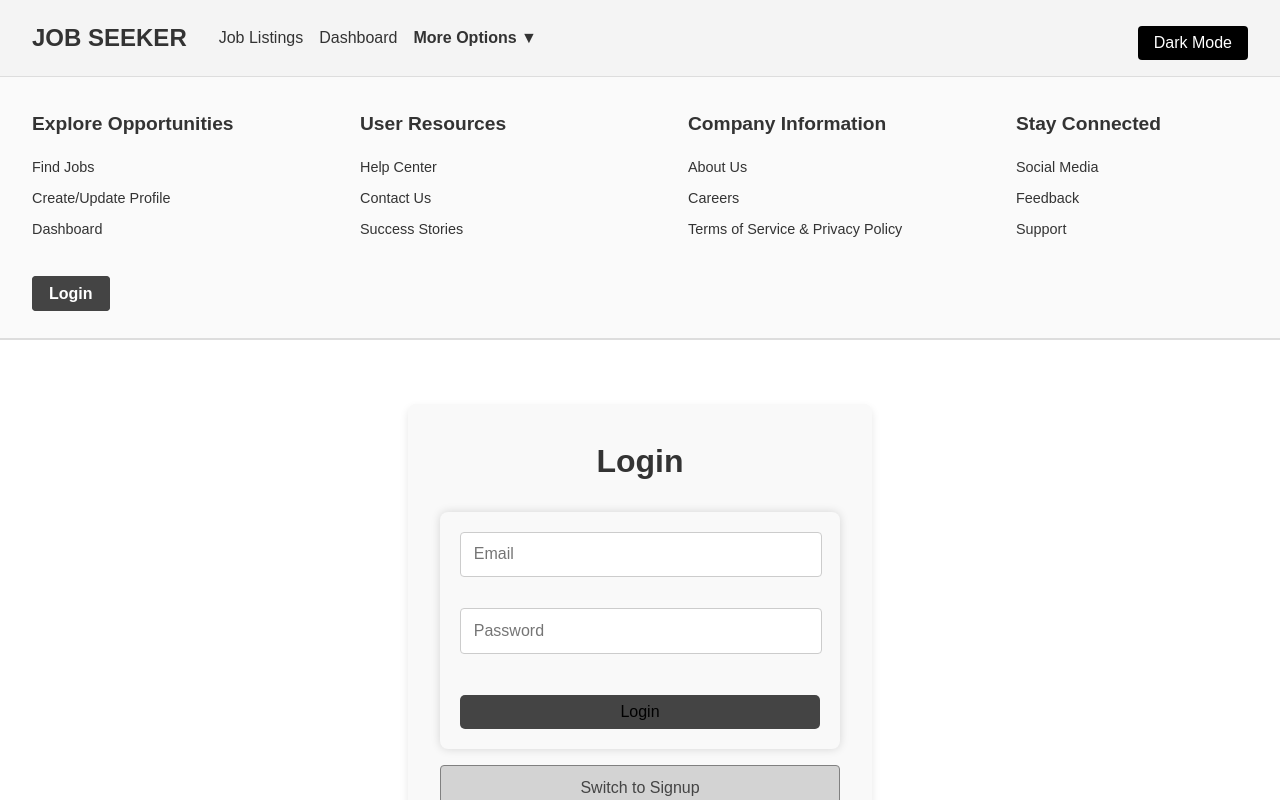
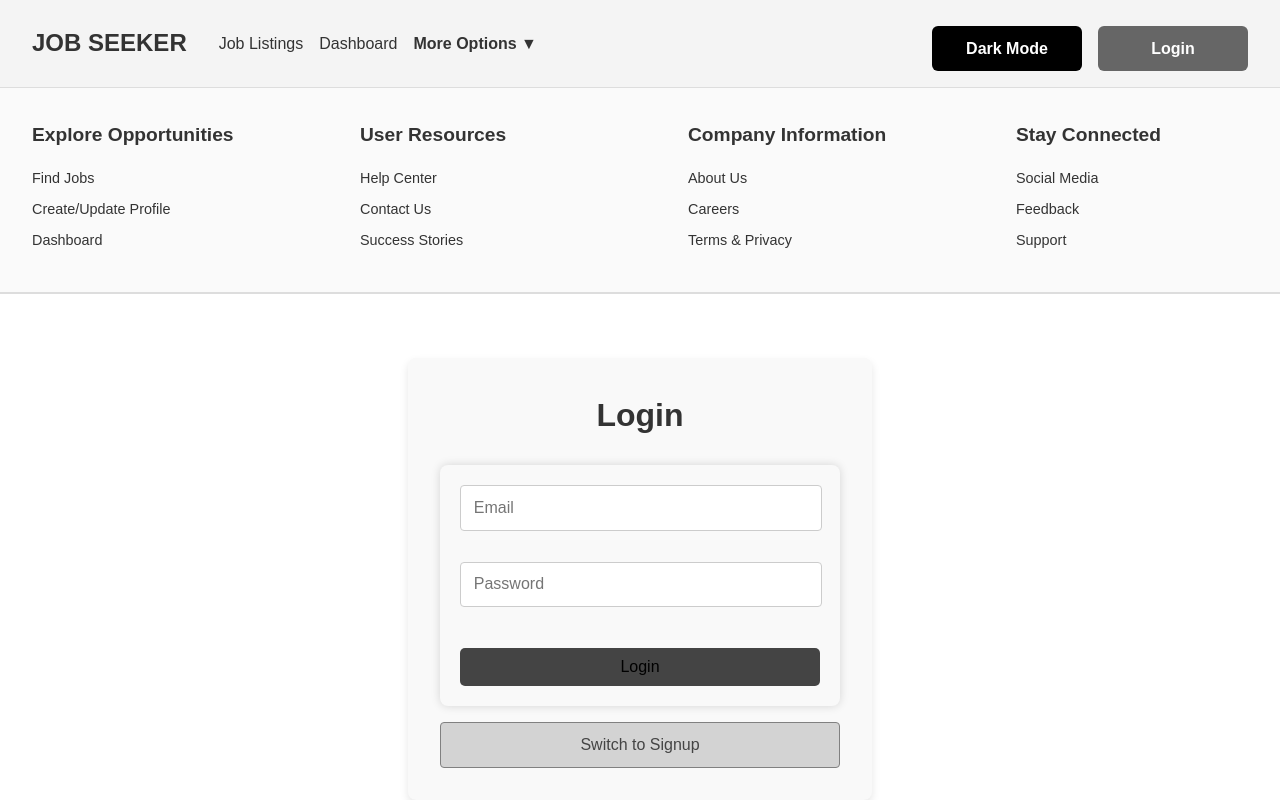
Before and after one commit to nikhilmujeeb/job-board-fe, a React (Create React App) app: page /login in a window 1280 px wide. Both pictures are taken after a click on the element "More Options ▼". Shown: the top 800 px of the page. Built offline with nearby package versions, Linux system fonts and the light colour scheme.

Commit message:
first commit

```diff
--- a/src/App.jsx
+++ b/src/App.jsx
@@ -19,7 +19,6 @@ import Feedback from './pages/Feedback';
 import SocialMedia from './pages/SocialMedia';
 import Support from './pages/Support';
 import TermsAndPrivacy from './pages/TermsOfService';
-import JobSeekerDashboard from "./pages/JobSeekerDashboard";
 import EmployerDashboard from "./pages/EmployerDashboard";
 import UserDashboard from './pages/UserDashboard';
 
@@ -42,7 +41,6 @@ const App = () => (
           <Route path="/social-media" element={<SocialMedia />} />
           <Route path="/support" element={<Support />} />
           <Route path="/terms-and-privacy" element={<TermsAndPrivacy />} />
-          <Route path="/user" element={<JobSeekerDashboard />} />
           <Route path="/employer" element={<EmployerDashboard />} />
           <Route path="/user-dashboard" element={<UserDashboard />} />
           <Route
--- a/src/components/Navbar.jsx
+++ b/src/components/Navbar.jsx
@@ -5,9 +5,19 @@ import "../styles/Navbar.css";
 
 const Navbar = () => {
   const { theme, toggleTheme } = useTheme();
-  const [isAuthenticated, setIsAuthenticated] = useState(!!localStorage.getItem("authToken"));
+  const [isAuthenticated, setIsAuthenticated] = useState(
+    !!localStorage.getItem("authToken")
+  );
   const [isExpanded, setIsExpanded] = useState(false);
   const navigate = useNavigate();
+
+  useEffect(() => {
+    const authCheckInterval = setInterval(() => {
+      setIsAuthenticated(!!localStorage.getItem("authToken"));
+    }, 1000);
+
+    return () => clearInterval(authCheckInterval);
+  }, []);
 
   const handleLogout = () => {
     localStorage.clear();
@@ -17,19 +27,16 @@ const Navbar = () => {
   };
 
   const toggleNavbar = () => {
-    setIsExpanded(!isExpanded);
+    setIsExpanded((prev) => !prev);
   };
 
   return (
     <nav className={`navbar ${theme}`}>
       <div className="navbar-container">
-        {/* Logo */}
         <div className="navbar-left">
           <Link to="/" className="logo-link">
             <span className="logo-text">JOB SEEKER</span>
           </Link>
-
-          {/* Navbar Links */}
           <div className="navbar-links">
             <Link to="/job-listings">Job Listings</Link>
             <Link to="/dashboard">Dashboard</Link>
@@ -38,16 +45,21 @@ const Navbar = () => {
             </div>
           </div>
         </div>
-
-        {/* Theme Toggle and Auth Links */}
         <div className="navbar-right">
           <button className="theme-button" onClick={toggleTheme}>
             {theme === "light" ? "Dark" : "Light"} Mode
           </button>
+          {isAuthenticated ? (
+            <button onClick={handleLogout} className="auth-button">
+              Logout
+            </button>
+          ) : (
+            <button to="/login" className="auth-button">
+              Login
+            </button>
+          )}
         </div>
       </div>
-
-      {/* Dropdown Menu */}
       {isExpanded && (
         <div className="dropdown-expanded">
           <div className="dropdown-column">
@@ -66,24 +78,13 @@ const Navbar = () => {
             <h3>Company Information</h3>
             <Link to="/about-us">About Us</Link>
             <Link to="/careers">Careers</Link>
-            <Link to="/terms-and-privacy">Terms of Service & Privacy Policy</Link>
+            <Link to="/terms-and-privacy">Terms & Privacy</Link>
           </div>
           <div className="dropdown-column">
             <h3>Stay Connected</h3>
             <Link to="/social-media">Social Media</Link>
             <Link to="/feedback">Feedback</Link>
             <Link to="/support">Support</Link>
-          </div>
-          <div>
-          {isAuthenticated ? (
-            <button onClick={handleLogout} className="auth-button logout-button">
-              Logout
-            </button>
-          ) : (
-            <Link to="/login" className="auth-button login-button">
-              Login
-            </Link>
-          )}
           </div>
         </div>
       )}
--- a/src/pages/JobSeekerDashboard.jsx
+++ /dev/null
@@ -1,59 +0,0 @@
-import React, { useEffect, useState } from "react";
-import { useNavigate } from "react-router-dom";
-import axios from "axios";
-import "../styles/jobSeekerDashboard.css";
-
-const JobSeekerDashboard = () => {
-  const [jobs, setJobs] = useState([]);
-  const navigate = useNavigate();
-
-  useEffect(() => {
-    const fetchJobs = async () => {
-      try {
-        const token = localStorage.getItem("token");
-        if (!token) {
-          alert("Please log in.");
-          navigate("/login");
-          return;
-        }
-
-        const response = await axios.get(
-          "https://job-board-be-vk4x.onrender.com/api/job",
-          {
-            headers: {
-              Authorization: `Bearer ${token}`,
-            },
-          }
-        );
-        setJobs(response.data.jobs || []);
-      } catch (error) {
-        console.error("Error fetching jobs:", error);
-        setJobs([]);
-      }
-    };
-
-    fetchJobs();
-  }, [navigate]);
-
-  return (
-    <div className="jobseeker-dashboard">
-      <h1>Job Seeker Dashboard</h1>
-      <p>Explore job opportunities and apply to the ones that match your skills.</p>
-      {jobs.length === 0 ? (
-        <p>No jobs available.</p>
-      ) : (
-        <ul className="job-list">
-          {jobs.map((job) => (
-            <li key={job._id}>
-              <h2>{job.title}</h2>
-              <p>{job.company} - {job.location}</p>
-              <button onClick={() => alert("Apply for " + job.title)}>Apply</button>
-            </li>
-          ))}
-        </ul>
-      )}
-    </div>
-  );
-};
-
-export default JobSeekerDashboard;
--- a/src/styles/Navbar.css
+++ b/src/styles/Navbar.css
@@ -1,7 +1,6 @@
 body {
   background-color: #f4f4f4;
   color: #333;
-  position: sticky;
   transition: background-color 0.3s, color 0.3s;
 }
 
@@ -24,17 +23,6 @@ body {
   display: flex;
   align-items: center;
   gap: 2rem;
-}
-
-.navbar-logo {
-  display: flex;
-  align-items: center;
-  text-decoration: none;
-}
-
-.logo-image {
-  height: 40px;
-  margin-right: 0.5rem;
 }
 
 .logo-text {
@@ -68,14 +56,24 @@ body {
   gap: 1rem;
 }
 
+.theme-button,
+.auth-button {
+  width: 150px;
+  height: 45px;
+  padding: 0.5rem 1rem;
+  font-size: 1rem;
+  font-weight: bold;
+  border-radius: 6px;
+  text-align: center;
+  display: inline-block;
+  transition: all 0.3s ease-in-out;
+  cursor: pointer;
+  border: none;
+}
+
 .theme-button {
-  background-color: #000000;
+  background-color: #000;
   color: #fff;
-  padding: 0.5rem 1rem;
-  border: none;
-  cursor: pointer;
-  border-radius: 4px;
-  transition: background-color 0.3s;
 }
 
 .theme-button:hover {
@@ -83,18 +81,12 @@ body {
 }
 
 .auth-button {
-  text-decoration: none;
-  padding: 0.5rem 1rem;
+  background-color: #666;
   color: #fff;
-  background-color: #444;
-  border: 1px solid #444;
-  border-radius: 4px;
-  font-weight: bold;
 }
 
 .auth-button:hover {
-  background-color: #000000;
-  border-color: #000000;
+  background-color: #444;
 }
 
 .dropdown-expanded {
@@ -127,32 +119,6 @@ body {
   text-decoration: underline;
 }
 
-.login-signup {
-  display: flex;
-  gap: 1rem;
-  justify-content: flex-end;
-  margin-top: 1rem;
-  margin-right: 50px;
-  grid-column: span 4;
-}
-
-@media (max-width: 768px) {
-  .navbar-container {
-    flex-direction: column;
-    gap: 1rem;
-  }
-
-  .dropdown-expanded {
-    grid-template-columns: repeat(2, 1fr);
-    gap: 1rem;
-  }
-
-  .login-signup {
-    justify-content: flex-end;
-    margin-top: 0.5rem;
-  }
-}
-
 .app.dark body {
   background-color: #333;
   color: #fff;
@@ -163,7 +129,7 @@ body {
   border-bottom: 1px solid #666;
 }
 
-.app.dark .navbar-logo .logo-text,
+.app.dark .logo-text,
 .app.dark .navbar-links a,
 .app.dark .more-options {
   color: #fff;
@@ -200,7 +166,3 @@ body {
 .app.dark .dropdown-column a:hover {
   text-decoration: underline;
 }
-
-.app.dark .login-signup {
-  color: #fff;
-}
--- a/src/styles/index.css
+++ b/src/styles/index.css
@@ -66,16 +66,6 @@ footer {
   margin-bottom: 20px;
 }
 
-button {
-  padding: 0.5rem 1rem;
-  border: none;
-  cursor: pointer;
-}
-
-button:hover {
-  opacity: 0.8;
-}
-
 .cta-section {
   text-align: center;
   padding: 40px 20px;
@@ -122,26 +112,6 @@ button:hover {
   color: #fff;
 }
 
-.subscribe-form input {
-  padding: 10px;
-  width: 300px;
-  border: 1px solid #ccc;
-  border-radius: 5px;
-}
-
-.subscribe-form button {
-  padding: 10px 20px;
-  background-color: black;
-  color: white;
-  border: none;
-  border-radius: 5px;
-  cursor: pointer;
-}
-
-.subscribe-form button:hover {
-  background-color: #444;
-}
-
 .terms {
   font-size: 12px;
   margin-top: 10px;
--- a/src/styles/jobSeekerDashboard.css
+++ /dev/null
@@ -1,65 +0,0 @@
-.jobseeker-dashboard {
-  padding: 20px;
-  transition: background-color 0.3s ease, color 0.3s ease;
-}
-
-.job-list {
-  list-style-type: none;
-  padding: 0;
-}
-
-.job-list li {
-  border: 1px solid #ccc;
-  padding: 10px;
-  margin: 10px 0;
-  border-radius: 5px;
-  background-color: #fff;
-  color: #333;
-}
-
-button {
-  background-color: #4caf50;
-  color: white;
-  border: none;
-  padding: 10px 15px;
-  cursor: pointer;
-  border-radius: 5px;
-  font-size: 16px;
-}
-
-button:hover {
-  background-color: #45a049;
-}
-
-.app.dark .jobseeker-dashboard {
-  background-color: #222;
-  color: #fff;
-}
-
-.app.dark .job-list li {
-  background-color: #333;
-  border-color: #444;
-  color: #ccc;
-}
-
-.app.dark button {
-  background-color: #66bb6a;
-}
-
-.app.dark button:hover {
-  background-color: #4caf50;
-}
-
-@media (max-width: 768px) {
-  .jobseeker-dashboard {
-    padding: 15px;
-  }
-
-  .job-list li {
-    padding: 8px 12px;
-  }
-
-  button {
-    padding: 8px 12px;
-  }
-}
```
